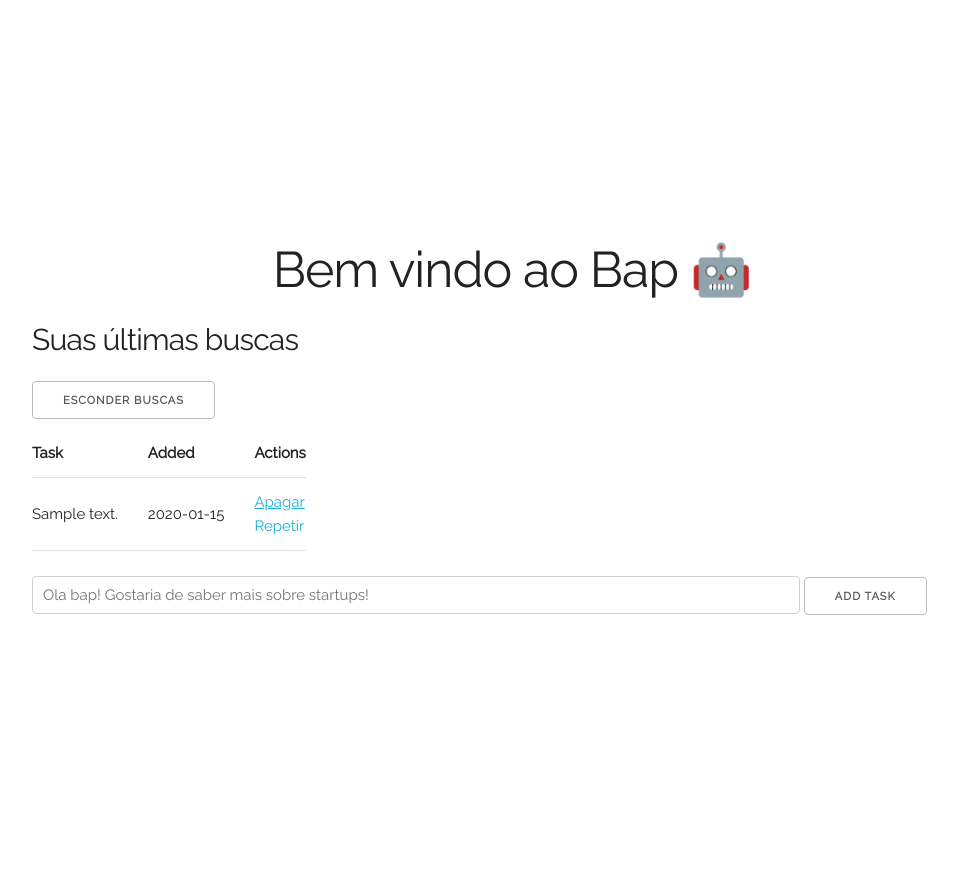
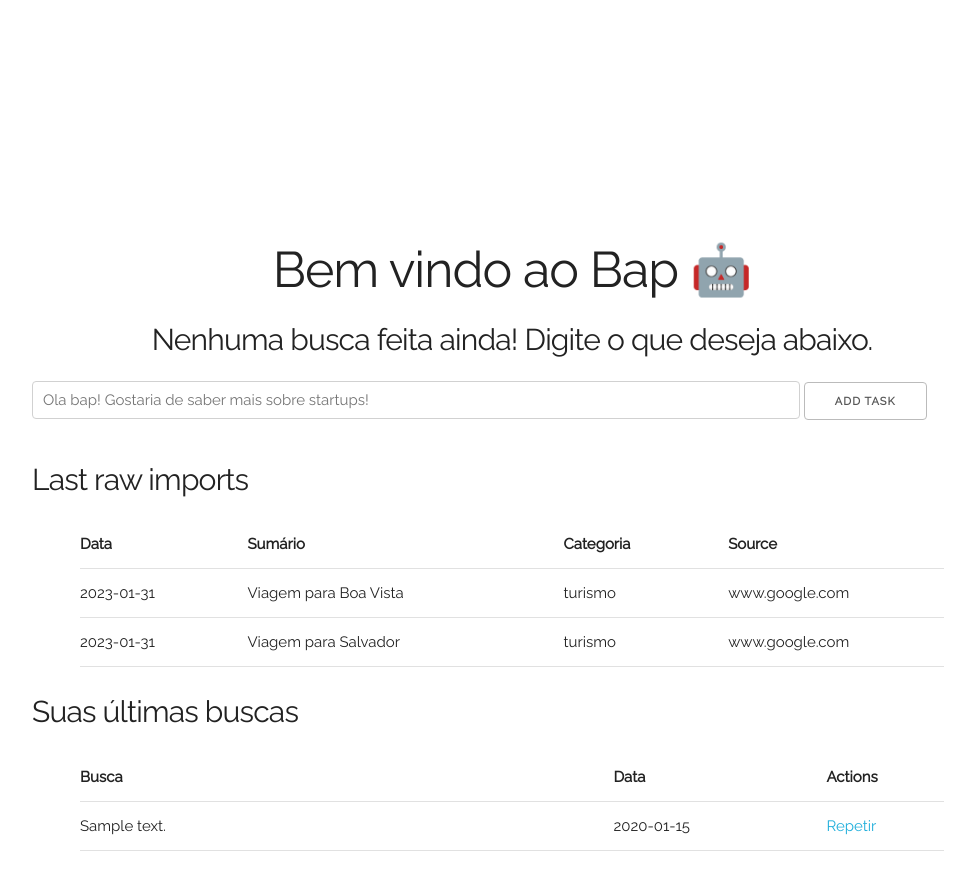
Before and after one commit to Emiliandro/mpes-bap, a Flask app: page / in a window 1280 px wide. Shown: the whole page, without its empty margins (128-1103 px from the left). Before the commit the page ends 615 px from the top, so only its background shows below. Run offline with Flask 3, Linux system fonts and the light colour scheme; tables that the repository leaves empty hold one stand-in row (values such as "Sample post").

Commit message:
chore: add nonr and raw_imports db classes

```diff
--- a/product/app.py
+++ b/product/app.py
@@ -1,7 +1,9 @@
 from flask import Flask, render_template, url_for, request, redirect
 from flask_sqlalchemy import SQLAlchemy
 from datetime import datetime
-from utils.DBHelper import DBHelper
+from utils.RawImportsDB import RawImportsDB as riDB
+from utils.NonRepudiationDB import NonRepudiationDB as nrDB
+from utils.NonRepudiationDB import Nonr
 
 # Using Flask due its dependencies with MarkupSafe and ItsDangerous
 # MarkupSafe comes with Jinja. It escapes untrusted input when rendering
@@ -10,28 +12,18 @@ from utils.DBHelper import DBHelper
 # to protect Flask’s session cookie.
 app = Flask(__name__)
 
-# Connecting RawDataBase
-db_helper = DBHelper()
+# Connecting Raw Imports Database
+ri_helper = riDB()
+nr_helper = nrDB()
 
-# Database config
-# TODO: organize non repudiation table
-app.config['SQLALCHEMY_DATABASE_URI'] = 'sqlite:///demo_messages.db'
-db = SQLAlchemy(app)
+ri_helper.demo()
 
-# preventing sqlalchemy.exc.OperationalError:
-# (sqlite3.OperationalError) no such table
-@app.before_first_request
-def create_tables():
-    db.create_all()
+raw_imports = ri_helper.getAll()
+non_repudiations = nr_helper.getAll()
 
 
-class Demo(db.Model):
-    id = db.Column(db.Integer, primary_key=True)
-    content = db.Column(db.String(200), nullable=False)
-    date_created = db.Column(db.DateTime, default=datetime.utcnow)
-
-    def __repr__(self):
-        return '<Task %r>' % self.id
+print(raw_imports)
+print(non_repudiations)
 
 #  regarding cyber security non repudiation, this assures that the sender of
 #  information is provided with proof of delivery and the recipient is provided
@@ -41,38 +33,18 @@ class Demo(db.Model):
 def index():
     if request.method == 'POST':
         task_content = request.form['content']
-        new_task = Demo(content=task_content)
-
+        new_nr = Nonr(summary=task_content)
         try:
-            db.session.add(new_task)
-            db.session.commit()
+            nr_helper.append(new_nr)
             return redirect('/')
         except:
-            return 'There was an issue adding your task'
-
+            return 'error adding value'
     else:
-        tasks = Demo.query.order_by(Demo.date_created).all()
+        raw_imports = ri_helper.getAll()
+        non_repudiations = nr_helper.getAll()
 
     title = "Bem vindo ao Bap 🤖"
-    return render_template('demonstration.html',title=title, tasks=tasks)
-
-# to access the feed and receive a table of values
-# @app.route('/feed/<str:categorie>')
-# def filter_categorie():
-
-#    return redirect('/')
-
-# to delete a research made previously
-@app.route('/delete/<int:id>')
-def delete(id):
-    task_to_delete = Demo.query.get_or_404(id)
-
-    try:
-        db.session.delete(task_to_delete)
-        db.session.commit()
-        return redirect('/')
-    except:
-        return 'There was a problem deleting that task'
+    return render_template('demonstration.html',title=title, non_repudiations=non_repudiations,raw_imports=raw_imports)
 
 if (__name__ == "__main__"):
     app.run(debug=True)
--- a/product/static/css/main.css
+++ b/product/static/css/main.css
@@ -1,4 +1,4 @@
 
-#demonstrationSearchForm input#content{
+#demonstrative_form input#content{
     width: 80%;
   }
--- a/product/templates/demonstration.html
+++ b/product/templates/demonstration.html
@@ -4,36 +4,55 @@
 {% block body %}
 <div class="content">
     <h1 style="text-align: center">{{title}}</h1>
-    {% if tasks|length < 1 %}
+
+{% if tasks|length < 1 %}
     <h4 style="text-align: center">Nenhuma busca feita ainda! Digite o que deseja abaixo.</h4>
-    {% else %}
-    <h4>Suas últimas buscas</h4>
-    <button>Esconder buscas</button>
-    <table id="LastSearches">
-        <tr>
-            <th>Task</th>
-            <th>Added</th>
-            <th>Actions</th>
-        </tr>
-        {% for task in tasks %}
-            <tr>
-                <td>{{ task.content }}</td>
-                <td>{{ task.date_created.date() }}</td>
-                <td>
-                    <a href="/delete/{{task.id}}">Apagar</a>
-                    <br>
-                    <a >Repetir</a>
-                </td>
-            </tr>
-        {% endfor %}
-    </table>
-    {% endif %}
+{% endif %}
 
-    <div id="demonstrationSearchForm" class="form">
+    <div id="demonstrative_form" class="form">
         <form action="/" method="POST">
             <input placeholder="Ola bap! Gostaria de saber mais sobre startups!" type="text" name="content" id="content">
             <input type="submit" value="Add Task">
         </form>
     </div>
 </div>
+
+<h4 >Last raw imports</h4>
+<table id="last_imports" style="width: 90%; margin-left: 5%;">
+    <tr>
+        <th>Data</th>
+        <th>Sumário</th>
+        <th>Categoria</th>
+        <th>Source</th>
+    </tr>
+{% for raw_import in raw_imports %}
+<tr>
+    <td>{{ raw_import.date_created.date() }} </td>
+    <td>{{ raw_import.summary }} </td>
+    <td>{{ raw_import.categorie }} </td>
+    <td>{{ raw_import.source }}  </td>
+</tr>
+{% endfor %}
+</table>
+
+<h4>Suas últimas buscas</h4>
+    <table id="last_searches"  style="width: 90%; margin-left: 5%;">
+        <tr>
+            <th style="width: 60%; " >Busca</th>
+            <th>Data</th>
+            <th>Actions</th>
+        </tr>
+        {% for task in non_repudiations %}
+            <tr>
+                <td style="width: 60%; " >{{ task.summary }}</td>
+                <td>{{ task.date_created.date() }}</td>
+                <td>
+                    <!--<a href="/delete/{{task.id}}">Apagar</a>
+                    <br>-->
+                    <a >Repetir</a>
+                </td>
+            </tr>
+        {% endfor %}
+    </table>
+
 {% endblock %}
--- /dev/null
+++ b/product/utils/NonRepudiationDB.py
@@ -0,0 +1,50 @@
+from sqlalchemy import create_engine, Column, String, Integer, Identity, DateTime
+from sqlalchemy.orm import sessionmaker, declarative_base
+from datetime import datetime
+
+Base = declarative_base()
+
+# Nonr are the historic of requests
+# @property nrid parameter is the id of the message
+# @property summary is the main text of the message
+# @property date is when the message was capture
+class Nonr(Base):
+    __tablename__ = "nonr_register"
+    nrid = Column("id",Integer,Identity(start=1001,cycle=True),primary_key=True)
+    summary = Column("summary",String)
+    date_created = Column(DateTime(timezone=True), default=datetime.utcnow)
+
+    def __init__(self, summary):
+        self.summary = summary
+
+    def __repr__(self):
+        return f"({self.nrid}) {self.summary}"
+
+class NonRepudiationDB:
+    def append(self,value):
+        self.session.add(value)
+        self.session.commit()
+
+    def appendList(self,values):
+        for value in values:
+            self.session.add(value)
+        self.session.commit()
+
+    def remove(self,value):
+        self.session.delete(value)
+        self.session.commit
+
+    def removeList(self,values):
+        for value in values:
+            self.session.delete(value)
+        self.session.commit()
+
+    def getAll(self):
+        return self.session.query(Nonr).all()
+
+    def __init__(self):
+        engine = create_engine("sqlite:///nonr_register.db",echo=True)
+        Base.metadata.create_all(bind=engine)
+
+        Session = sessionmaker(bind=engine)
+        self.session = Session()
--- /dev/null
+++ b/product/utils/RawImportsDB.py
@@ -0,0 +1,66 @@
+from sqlalchemy import create_engine, Column, String, Integer, DateTime, Identity
+from sqlalchemy.orm import sessionmaker, declarative_base
+from datetime import datetime
+
+Base = declarative_base()
+
+# Raw are summaries imported without modification
+# @property rid parameter is the id of the message
+# @property summary is the main text of the message
+# @property source is the url of the message
+# @property categorie is the tag of the message
+# @property date is when the message was capture
+class Raw(Base):
+    __tablename__ = "raw_imports"
+    rid = Column("rid",Integer,Identity(start=1001,cycle=True),primary_key=True)
+    summary = Column("summary",String)
+    source = Column("source",String)
+    categorie = Column("categorie",String)
+    date_created = Column(DateTime(timezone=True), default=datetime.utcnow)
+
+    def __init__(self, summary, source, categorie):
+        self.categorie = categorie
+        self.source = source
+        self.summary = summary
+
+    def __repr__(self):
+        return f"({self.rid}) {self.categorie}, {self.source} - {self.summary}"
+
+class RawImportsDB:
+    def append(self,value):
+        self.session.add(value)
+        self.session.commit()
+
+    def appendList(self,values):
+        for value in values:
+            self.session.add(value)
+        self.session.commit()
+
+    def remove(self,value):
+        self.session.delete(value)
+        self.session.commit
+
+    def removeList(self,values):
+        for value in values:
+            self.session.delete(value)
+        self.session.commit()
+
+    def getAll(self):
+        return self.session.query(Raw).all()
+
+    def __init__(self):
+        engine = create_engine("sqlite:///raw_imports.db",echo=True)
+        Base.metadata.create_all(bind=engine)
+
+        Session = sessionmaker(bind=engine)
+        self.session = Session()
+
+    def demo(self):
+        news0 = Raw("Viagem para Boa Vista","www.google.com","turismo")
+        news1 = Raw("Viagem para Salvador","www.google.com","turismo")
+
+        self.append(news0)
+        self.append(news1)
+
+        results = self.session.query(Raw).all()
+        print(results)
```
Also changed, not shown: product/utils/DBHelper.py (deleted, +0 -42 lines).
